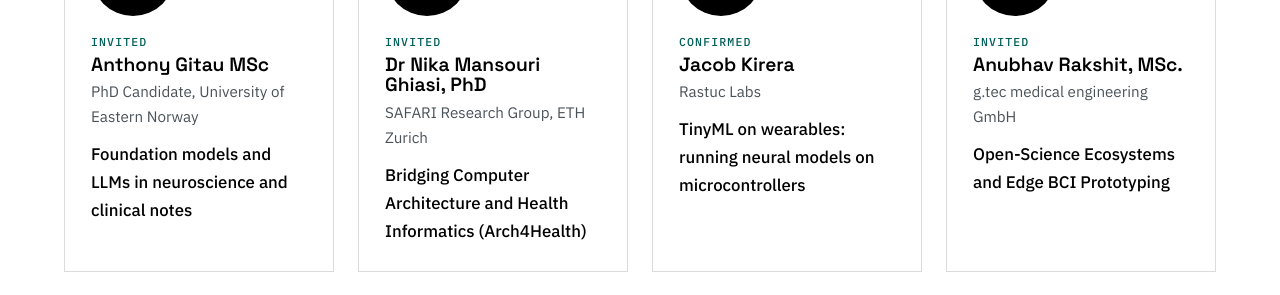
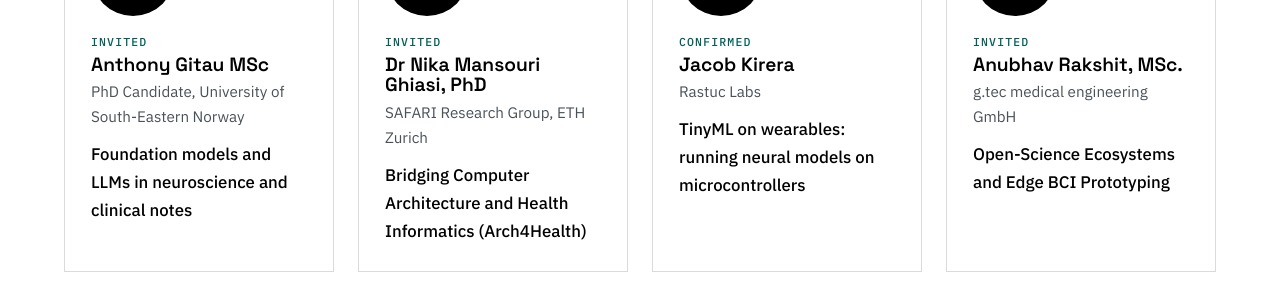
Before and after one commit to Kebaso-J/cnw2026, a Jekyll site: the page built from index.html, in a window 1280 px wide and 900 px high, scrolled down 2783 px. Shown: the part 179-474 px from the top of the window. Built offline with Jekyll 4.4.1, drawn with Linux system fonts in a browser that asks for light colours.

Commit message:
Update speakers.yml

```diff
--- a/_data/speakers.yml
+++ b/_data/speakers.yml
@@ -22,7 +22,7 @@
   status: "Confirmed"
   photo: ""
 - name: "Anthony Gitau MSc"
-  affiliation: "PhD Candidate, University of Eastern Norway"
+  affiliation: "PhD Candidate, University of South-Eastern Norway"
   talk: "Foundation models and LLMs in neuroscience and clinical notes"
   status: "Invited"
   photo: ""
```
